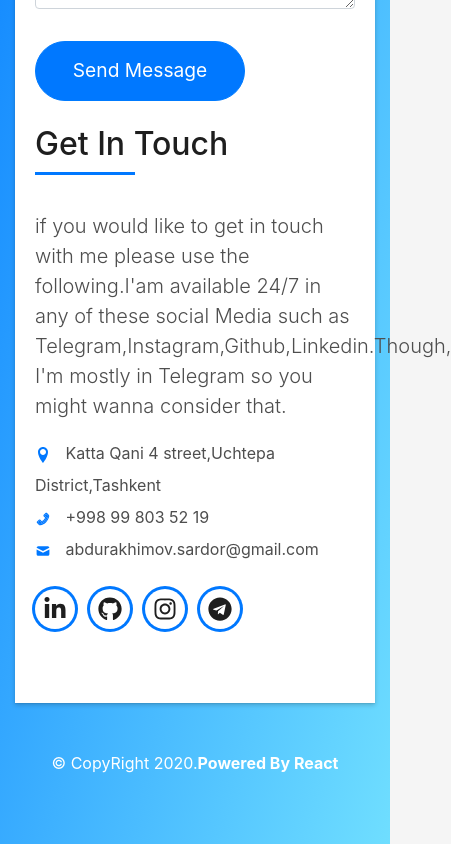
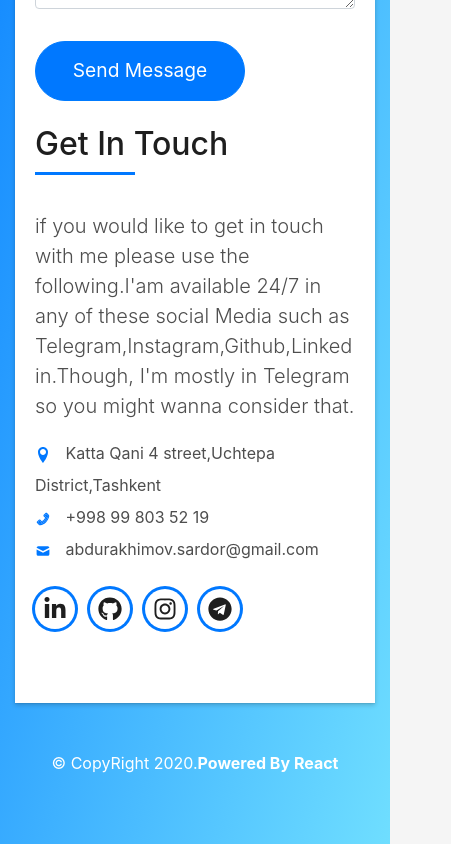
Before and after one commit to Sardor2/personal-website, a React (Create React App) app: page / in a window 390 px wide. Shown: the part 6112-6956 px from the top of the page, 451 px wide, since content can reach past the window. Built offline with nearby package versions, Linux system fonts and the light colour scheme.

Commit message:
small responsiveness issue solved

```diff
--- a/src/components/contact-details/contact-details.scss
+++ b/src/components/contact-details/contact-details.scss
@@ -4,6 +4,9 @@
     list-style: none;
     padding-left: 0;
     margin:0 auto;
+  }
+  .lead {
+    word-break: break-word;
   }
 
   .title-box-2 {
```
Also changed, not shown: 1 other file (tests, documents, lock files or other folders).
